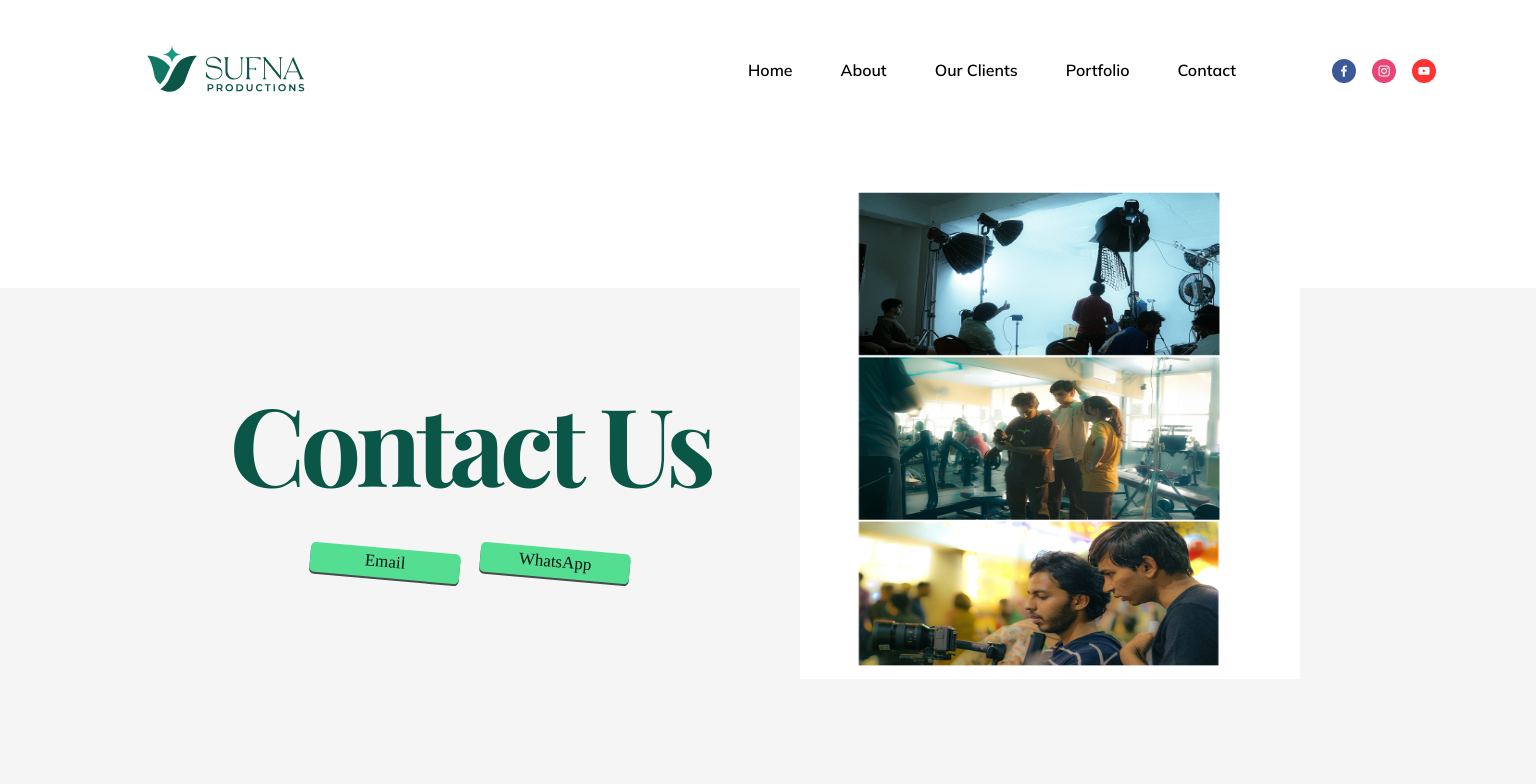
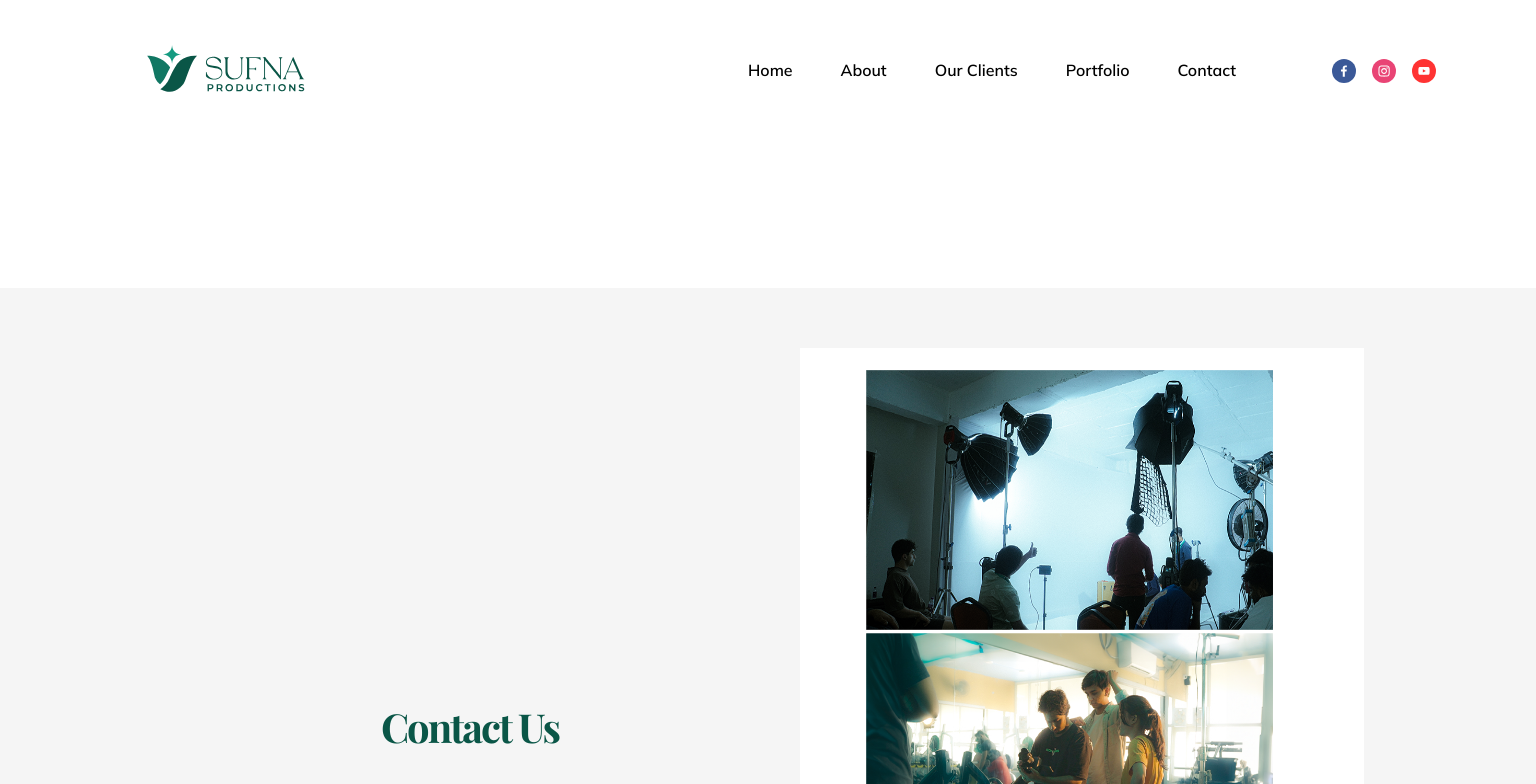
Before and after one commit to Ujjwaldhariwal/Sufna-Productions, a React (Create React App) app: page /contact in a window 1536 px wide. Shown: the top 784 px of the page. Built offline with nearby package versions, Linux system fonts and the light colour scheme.

Commit message:
responsive for larger screens

```diff
--- a/src/components/Social.css
+++ b/src/components/Social.css
@@ -1,6 +1,3 @@
-/* Social.css */
-
-
 .xl\\:flex {
   display: flex;
 }
@@ -34,3 +31,46 @@
     gap: 20px;
   }
 }
+
+/* Large screen adjustments */
+@media (min-width: 1024px) {
+  .social-icons-desktop {
+    display: flex;
+    justify-content: center;
+    gap: 40px; /* Adjust gap as needed */
+    padding: 20px 0;
+  }
+
+  .social-icons-desktop ul {
+    display: flex;
+    gap: 30px; /* Adjust gap as needed */
+  }
+
+  .icon-facebook, .icon-instagram, .icon-youtube {
+    width: 48px; /* Larger icon size for bigger screens */
+    height: 48px;
+  }
+
+  .icon-facebook svg, .icon-instagram svg, .icon-youtube svg {
+    width: 100%;
+    height: 100%;
+  }
+}
+
+/* Extra large screen adjustments (TVs, very large monitors) */
+@media (min-width: 1440px) {
+  .social-icons-desktop {
+    gap: 60px; /* Adjust gap as needed */
+    padding: 30px 0;
+  }
+
+  .icon-facebook, .icon-instagram, .icon-youtube {
+    width: 64px; /* Even larger icon size for extra large screens */
+    height: 64px;
+  }
+
+  .icon-facebook svg, .icon-instagram svg, .icon-youtube svg {
+    width: 100%;
+    height: 100%;
+  }
+}
--- a/src/pages/Clients.css
+++ b/src/pages/Clients.css
@@ -60,10 +60,24 @@
 }
 
 /* Responsive adjustments */
-@media (min-width: 1200px) {
+@media (max-width: 575px) {
   .client-logo-container {
-    flex: 1 1 calc(16.66% - 32px); /* 6 items per row */
-    max-width: calc(16.66% - 32px);
+    flex: 1 1 calc(50% - 32px); /* 2 items per row */
+    max-width: calc(50% - 32px);
+  }
+}
+
+@media (min-width: 576px) and (max-width: 767px) {
+  .client-logo-container {
+    flex: 1 1 calc(33.33% - 32px); /* 3 items per row */
+    max-width: calc(33.33% - 32px);
+  }
+}
+
+@media (min-width: 768px) and (max-width: 991px) {
+  .client-logo-container {
+    flex: 1 1 calc(25% - 32px); /* 4 items per row */
+    max-width: calc(25% - 32px);
   }
 }
 
@@ -74,23 +88,16 @@
   }
 }
 
-@media (min-width: 768px) and (max-width: 991px) {
+@media (min-width: 1200px) and (max-width: 1599px) {
   .client-logo-container {
-    flex: 1 1 calc(25% - 32px); /* 4 items per row */
-    max-width: calc(25% - 32px);
+    flex: 1 1 calc(16.66% - 32px); /* 6 items per row */
+    max-width: calc(16.66% - 32px);
   }
 }
 
-@media (min-width: 576px) and (max-width: 767px) {
+@media (min-width: 1600px) {
   .client-logo-container {
-    flex: 1 1 calc(33.33% - 32px); /* 3 items per row */
-    max-width: calc(33.33% - 32px);
+    flex: 1 1 calc(12.5% - 32px); /* 8 items per row for larger screens */
+    max-width: calc(12.5% - 32px);
   }
 }
-
-@media (max-width: 575px) {
-  .client-logo-container {
-    flex: 1 1 calc(50% - 32px); /* 2 items per row */
-    max-width: calc(50% - 32px);
-  }
-}
--- a/src/pages/Portfolio.css
+++ b/src/pages/Portfolio.css
@@ -1,4 +1,3 @@
-
 .portfolio-image {
   width: 100%;
   height: auto;
@@ -9,7 +8,7 @@
   transform: scale(1.1);
 }
 
-/* Add this to Portfolio component CSS file */
+/* Mobile view adjustments */
 @media (max-width: 768px) {
   .section {
     display: flex;
@@ -17,7 +16,6 @@
     justify-content: center;
     height: 100vh; /* Full viewport height */
     padding-top: 0; /* Remove top padding if any */
-
   }
 
   .container {
@@ -30,8 +28,50 @@
     height: 100%;
   }
 
-
   .h1 {
     margin-top: 0;
   }
 }
+
+/* Large screen adjustments */
+@media (min-width: 1024px) {
+  .section {
+    display: flex;
+    align-items: center;
+    justify-content: center;
+    height: auto; /* Adjust height */
+    padding-top: 20px; /* Add padding as needed */
+  }
+
+  .container {
+    margin-top: 100px; /* Adjust margin as needed */
+    display: flex;
+    flex-direction: row; /* Change to row for larger screens */
+    justify-content: space-between;
+    align-items: flex-start;
+    text-align: left; /* Align text to the left */
+    height: auto; /* Adjust height */
+  }
+
+  .h1 {
+    margin-top: 20px; /* Add margin as needed */
+    font-size: 2em; /* Increase font size for better visibility */
+  }
+}
+
+/* Extra large screen adjustments (TVs, very large monitors) */
+@media (min-width: 1440px) {
+  .section {
+    padding-top: 40px; /* Add more padding */
+  }
+
+  .container {
+    margin-top: 80px; /* Adjust margin as needed */
+    justify-content: space-around; /* Increase spacing */
+  }
+
+  .h1 {
+    margin-top: 40px; /* Add more margin */
+    font-size: 2.5em; /* Increase font size for better visibility */
+  }
+}
--- a/src/pages/about.css
+++ b/src/pages/about.css
@@ -1,5 +1,3 @@
-
-
 @media (max-width: 768px) {
   .section {
     display: flex;
@@ -18,9 +16,46 @@
     height: 100%;
   }
 
-
-
   .h1 {
     margin-top: 0;
   }
 }
+
+/* Large screen adjustments */
+@media (min-width: 1024px) {
+  .section {
+    display: flex;
+    align-items: center;
+    justify-content: center;
+    padding-top: 20px; /* Add padding as needed for larger screens */
+  }
+
+  .container {
+    display: flex;
+    flex-direction: row; /* Change to row for larger screens */
+    justify-content: space-around;
+    align-items: flex-start;
+    text-align: left; /* Align text to the left */
+    height: auto; /* Adjust height */
+  }
+
+  .h1 {
+    margin-top: 20px; /* Add margin as needed */
+  }
+}
+
+/* Extra large screen adjustments (TVs, very large monitors) */
+@media (min-width: 1440px) {
+  .section {
+    padding-top: 30px; /* Add more padding as needed for extra large screens */
+  }
+
+  .container {
+    justify-content: space-between; /* Increase space between elements */
+  }
+
+  .h1 {
+    margin-top: 30px; /* Add more margin as needed */
+    font-size: 2em; /* Increase font size for better visibility */
+  }
+}
--- a/src/pages/contact.css
+++ b/src/pages/contact.css
@@ -1,11 +1,9 @@
-  .woman-img{
+.woman-img {
   margin-bottom: 130px;
-    margin-top:60px;
+  margin-top: 60px;
   width: 500px;
   height: 500px;
 }
-
-
 
 @media (max-width: 768px) {
   .woman-img {
@@ -26,9 +24,6 @@
     text-align: center;
     height: 100%;
   }
-
-
-
   .h1 {
     margin-top: 0;
   }
@@ -56,14 +51,65 @@
   margin-top: 20px; /* Space from the heading */
 }
 
-
-
-
-
-  /* Add any additional styling needed for responsive design */
 @media (max-width: 768px) {
   .button-wrapper {
     flex-direction: column;
     gap: 10px; /* Reduced space between the buttons */
   }
 }
+
+/* Large screen adjustments */
+@media (min-width: 1024px) {
+  .woman-img {
+    margin-bottom: 100px;
+    margin-top: 80px;
+    width: 600px; /* Larger size for bigger screens */
+    height: 600px;
+  }
+  .section {
+    display: flex;
+    align-items: center;
+    justify-content: center;
+    height: auto; /* Adjust height */
+    padding-top: 20px; /* Add padding as needed */
+  }
+  .container {
+    display: flex;
+    flex-direction: row; /* Change to row for larger screens */
+    justify-content: space-between;
+    align-items: flex-start;
+    text-align: left; /* Align text to the left */
+    height: auto; /* Adjust height */
+  }
+  .h1 {
+    margin-top: 20px; /* Add margin as needed */
+  }
+  .button-wrapper {
+    gap: 30px; /* Increase space between buttons */
+    margin-top: 30px; /* Increase space from heading */
+  }
+}
+
+/* Extra large screen adjustments (TVs, very large monitors) */
+@media (min-width: 1440px) {
+  .woman-img {
+    margin-bottom: 80px;
+    margin-top: 100px;
+    width: 800px; /* Larger size for very large screens */
+    height: 800px;
+  }
+  .section {
+    padding-top: 40px; /* Add more padding */
+  }
+  .container {
+    justify-content: space-around; /* Increase spacing */
+  }
+  .h1 {
+    margin-top: 40px; /* Add more margin */
+    font-size: 2.5em; /* Increase font size for better visibility */
+  }
+  .button-wrapper {
+    gap: 40px; /* Further increase space between buttons */
+    margin-top: 40px; /* Increase space from heading */
+  }
+}
```
Lines whose indentation alone changed are shown as unchanged.
